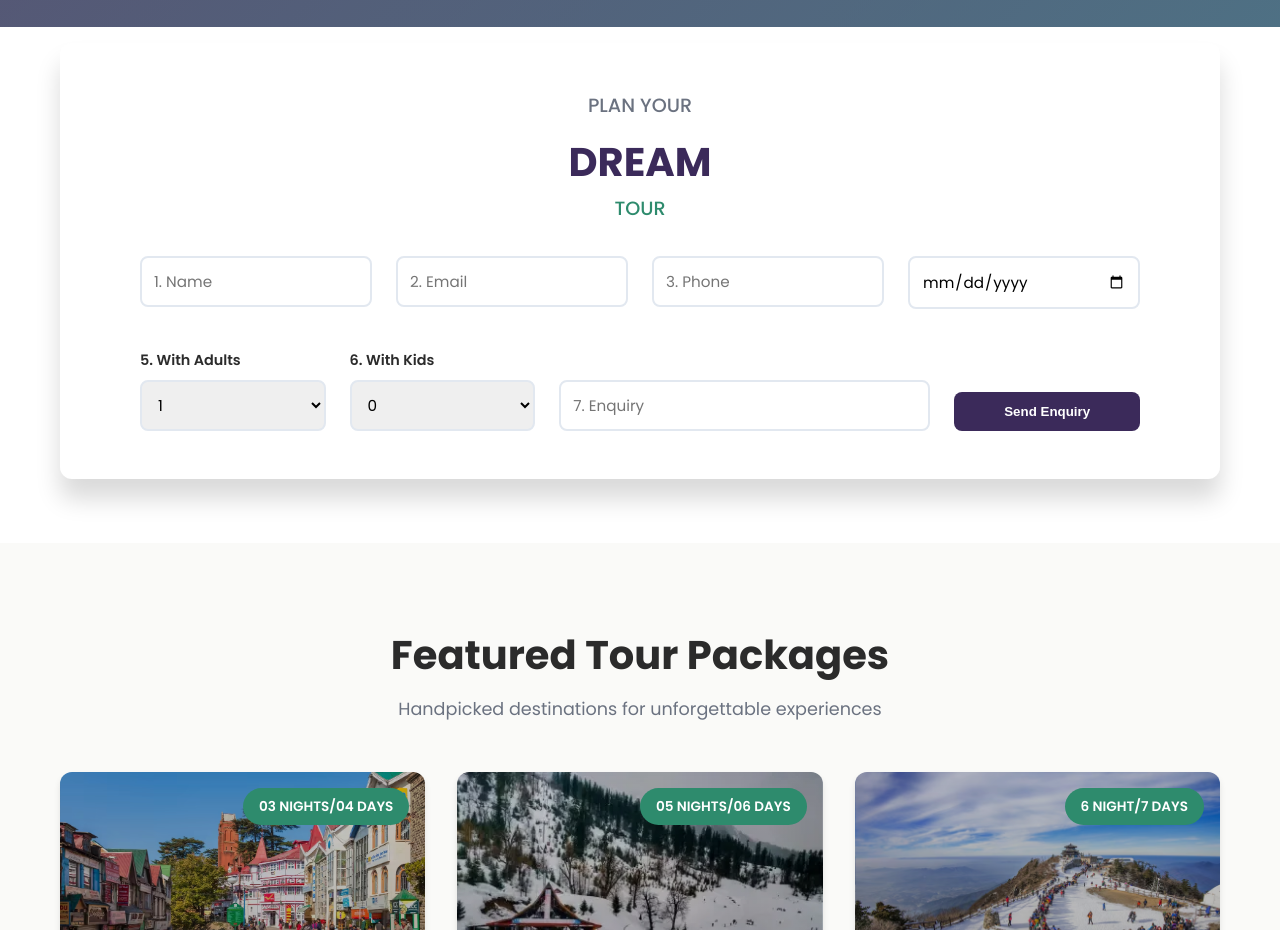
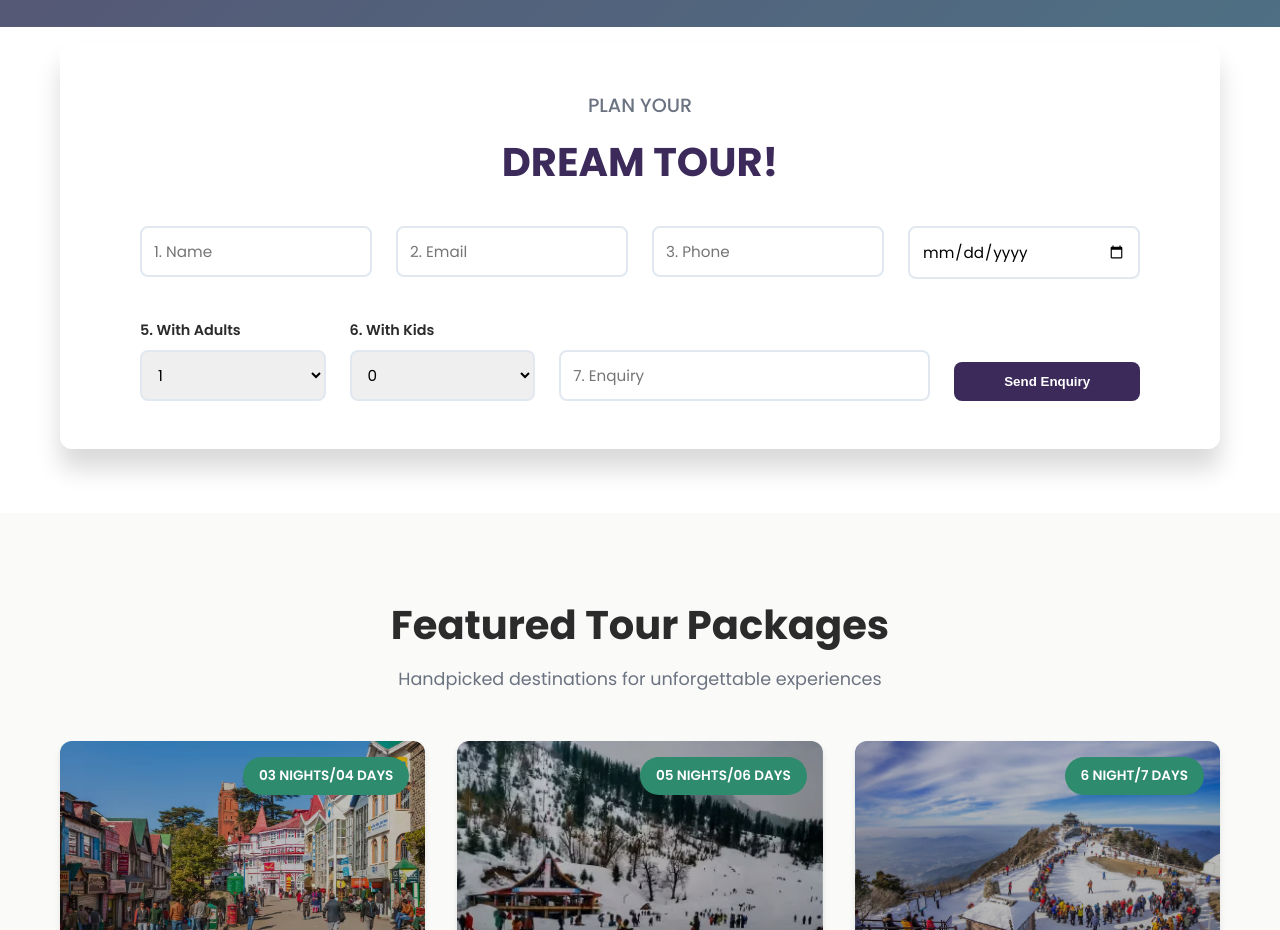
Before and after one commit to Abhinav-4852/NRA-ABH-main, a website: page index.html in a window 1280 px wide. Shown: the part 800-1730 px from the top of the page. Drawn offline with Linux system fonts and the light colour scheme; grey boxes are pictures that could not be loaded.

Commit message:
Update header text in enquiry forms
small UI Change

```diff
--- a/index.html
+++ b/index.html
@@ -70,7 +70,7 @@
                 <form name="indexform" class="plan-tour" id="enquiryForm">
                     <div class="plan-banner">
                         <span>PLAN YOUR</span>
-                        <h4>DREAM <span>TOUR</span></h4>
+                        <h4>DREAM TOUR!</h4>
                     </div>
                     <div class="top-fields">
                         <div class="input-field">
```
